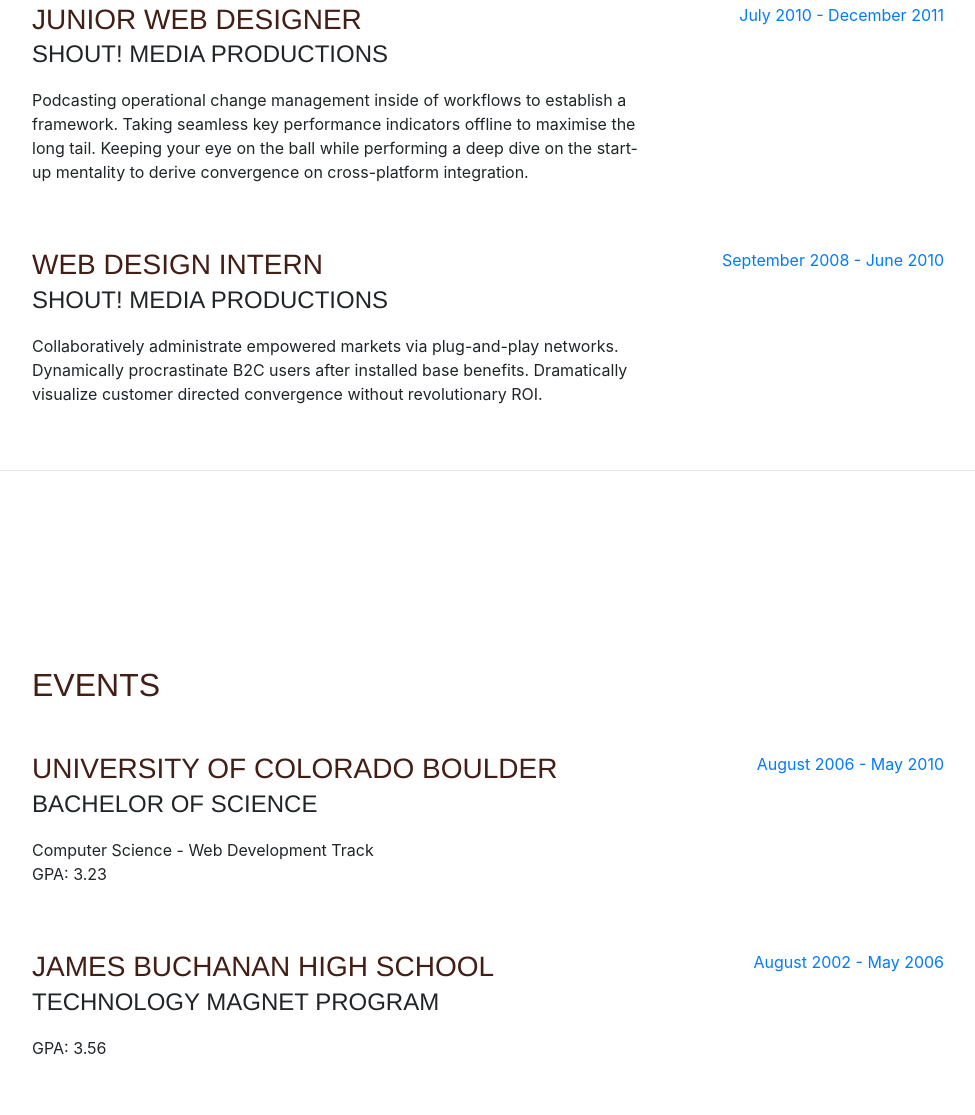
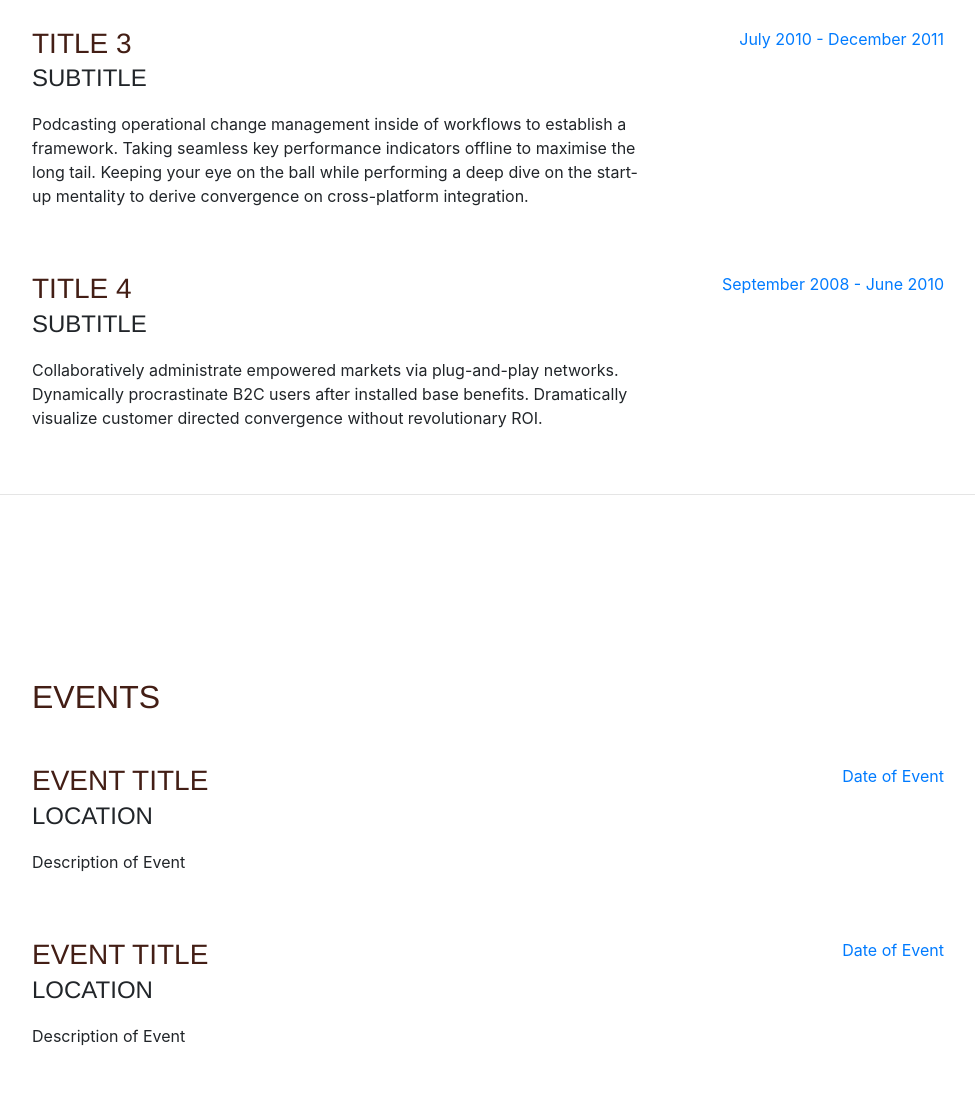
Before and after one commit to dysrhythMia/littleliberties, a website with bundled scripts: page index.html in a window 1280 px wide. Shown: the part 1424-2539 px from the top of the page, without its empty margins (288-1263 px from the left). Built offline with nearby package versions, Linux system fonts and the light colour scheme; a web font is replaced by a local one.

Commit message:
made text generic

```diff
--- a/index.html
+++ b/index.html
@@ -91,9 +91,9 @@
 
         <div class="resume-item d-flex flex-column flex-md-row justify-content-between mb-5">
           <div class="resume-content">
-            <h3 class="mb-0">Senior Web Developer</h3>
-            <div class="subheading mb-3">Intelitec Solutions</div>
-            <p>Bring to the table win-win survival strategies to ensure proactive domination. At the end of the day, going forward, a new normal that has evolved from generation X is on the runway heading towards a streamlined cloud solution. User generated content in real-time will have multiple touchpoints for offshoring.</p>
+            <h3 class="mb-0">Title 1</h3>
+            <div class="subheading mb-3">Subtitle </div>
+            <p>Lorem ipsum dolor sit amet, consectetur adipiscing elit, sed do eiusmod tempor incididunt ut labore et dolore magna aliqua. Ut enim ad minim veniam, quis nostrud exercitation ulla. Lorem ipsum dolor sit amet, consectetur adipiscing elit, sed do eiusmod tempor incididunt ut labore et dolore magna aliqua. Ut enim ad minim veniam, quis nostrud exercitation ulla.</p>
           </div>
           <div class="resume-date text-md-right">
             <span class="text-primary">March 2013 - Present</span>
@@ -102,8 +102,8 @@
 
         <div class="resume-item d-flex flex-column flex-md-row justify-content-between mb-5">
           <div class="resume-content">
-            <h3 class="mb-0">Web Developer</h3>
-            <div class="subheading mb-3">Intelitec Solutions</div>
+            <h3 class="mb-0">Title 2</h3>
+            <div class="subheading mb-3">Subtitle</div>
             <p>Capitalize on low hanging fruit to identify a ballpark value added activity to beta test. Override the digital divide with additional clickthroughs from DevOps. Nanotechnology immersion along the information highway will close the loop on focusing solely on the bottom line.</p>
           </div>
           <div class="resume-date text-md-right">
@@ -113,8 +113,8 @@
 
         <div class="resume-item d-flex flex-column flex-md-row justify-content-between mb-5">
           <div class="resume-content">
-            <h3 class="mb-0">Junior Web Designer</h3>
-            <div class="subheading mb-3">Shout! Media Productions</div>
+            <h3 class="mb-0">Title 3</h3>
+            <div class="subheading mb-3">Subtitle</div>
             <p>Podcasting operational change management inside of workflows to establish a framework. Taking seamless key performance indicators offline to maximise the long tail. Keeping your eye on the ball while performing a deep dive on the start-up mentality to derive convergence on cross-platform integration.</p>
           </div>
           <div class="resume-date text-md-right">
@@ -124,8 +124,8 @@
 
         <div class="resume-item d-flex flex-column flex-md-row justify-content-between">
           <div class="resume-content">
-            <h3 class="mb-0">Web Design Intern</h3>
-            <div class="subheading mb-3">Shout! Media Productions</div>
+            <h3 class="mb-0">Title 4</h3>
+            <div class="subheading mb-3">Subtitle</div>
             <p>Collaboratively administrate empowered markets via plug-and-play networks. Dynamically procrastinate B2C users after installed base benefits. Dramatically visualize customer directed convergence without revolutionary ROI.</p>
           </div>
           <div class="resume-date text-md-right">
@@ -145,26 +145,27 @@
 
         <div class="resume-item d-flex flex-column flex-md-row justify-content-between mb-5">
           <div class="resume-content">
-            <h3 class="mb-0">University of Colorado Boulder</h3>
-            <div class="subheading mb-3">Bachelor of Science</div>
-            <div>Computer Science - Web Development Track</div>
-            <p>GPA: 3.23</p>
+            <h3 class="mb-0">Event Title</h3>
+            <div class="subheading mb-3">Location</div>
+            <div>Description of Event</div>
+            <p></p>
           </div>
           <div class="resume-date text-md-right">
-            <span class="text-primary">August 2006 - May 2010</span>
+            <span class="text-primary">Date of Event</span>
           </div>
         </div>
 
-        <div class="resume-item d-flex flex-column flex-md-row justify-content-between">
-          <div class="resume-content">
-            <h3 class="mb-0">James Buchanan High School</h3>
-            <div class="subheading mb-3">Technology Magnet Program</div>
-            <p>GPA: 3.56</p>
+        <div class="resume-item d-flex flex-column flex-md-row justify-content-between mb-5">
+            <div class="resume-content">
+              <h3 class="mb-0">Event Title</h3>
+              <div class="subheading mb-3">Location</div>
+              <div>Description of Event</div>
+              <p></p>
+            </div>
+            <div class="resume-date text-md-right">
+              <span class="text-primary">Date of Event</span>
+            </div>
           </div>
-          <div class="resume-date text-md-right">
-            <span class="text-primary">August 2002 - May 2006</span>
-          </div>
-        </div>
 
       </div>
     </section>
```
